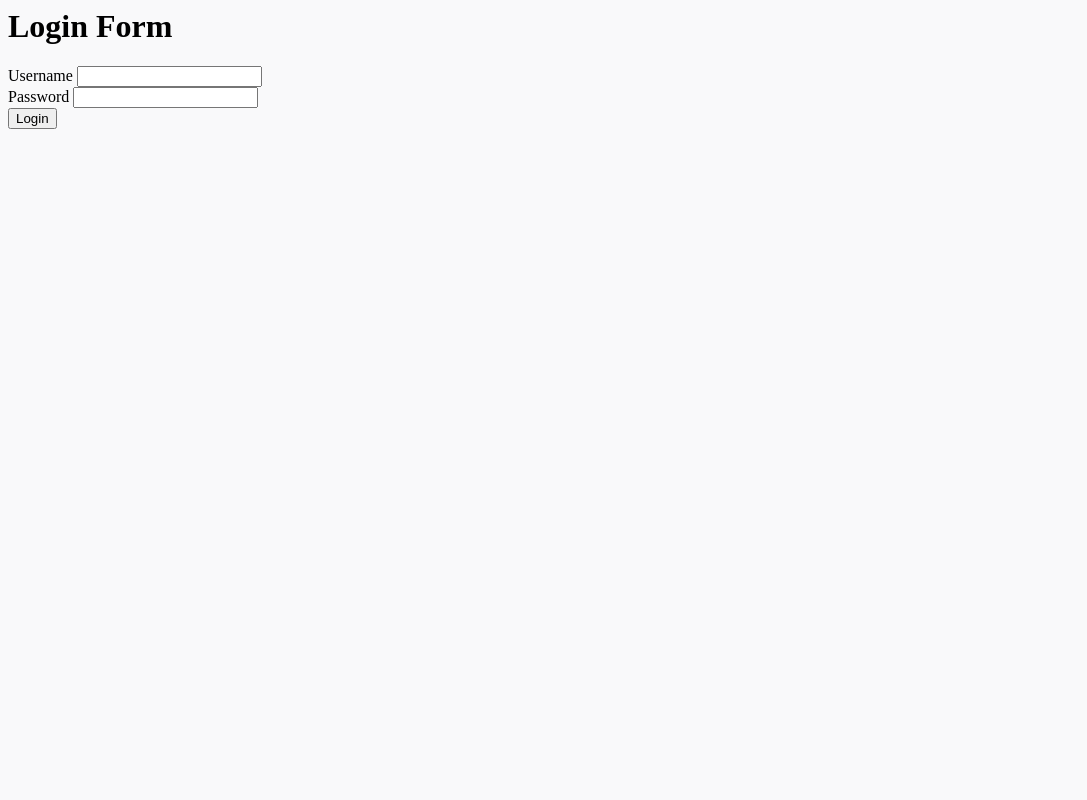
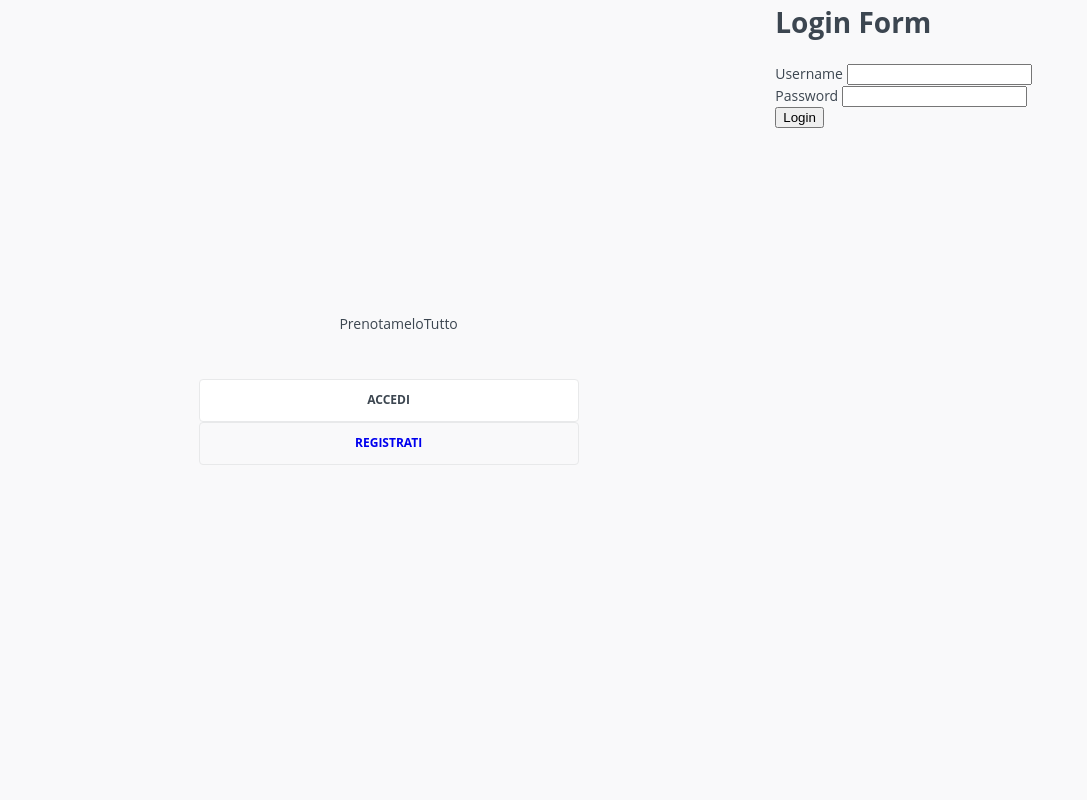
Before and after one commit to ITzPeppeh/PrenotaTutto, a PHP site: page /login.php in a window 1280 px wide. Shown: the whole page, without its empty margins (0-1087 px from the left). Run offline with PHP 8.4, Linux system fonts and the light colour scheme.

Commit message:
Update login.php

```diff
--- a/login.php
+++ b/login.php
@@ -37,73 +37,104 @@
 
 
         <style>
+            * {
+                box-sizing: border-box;
+            }
+
             body {
                 background-color: #f9f9fa;
+                display: block;
+                height: 100%;
+                margin: 0 22px;
+                font-family: 'Open Sans','Helvetica Neue',Helvetica,Arial,sans-serif;
+                font-size: 14px;
+                line-height: 1.57142857;
+                color: #3c4650;
             }
-    </style>
 
-    <style>
-        /**{
-            margin: 0;
-            padding: 0;
-            box-sizing: border-box;
-        }
-        body{
-            min-height: 100vh;
-            display: flex;
-            font-family: sans-serif;
-        }
-        .container{
-            margin: auto;
-            width: 500px;
-            max-width: 90%;
-        }
-        .container form{
+            form {
                 width: 100%;
                 height: 100%;
-            padding: 20px;
-            background-color: white;
+                display: table;
+                position: relative;
+                margin-top: 0em;
+            }
+
+            div {
+                display: block;
+            }
+
+            .wrapper {
+                display: table-cell;
+                vertical-align: middle;
+                position: relative;
+            }
+
+            .content-wrapper {
+                width: 400px;
+                margin: 0 auto;
+                text-align: center;
+                padding-bottom: 44px;
+            }
+
+            .content-wrapper .header {
+                margin-top: 44px;
+                margin-bottom: 44px;
+            }
+
+            .conten-wrapper .header .logo {
+                vertical-align: middle;
+            }
+
+            .content-wrapper .content .nav {
+                width: 100%;
+                margin: 22px 0;
+                padding-left: 0;
+                list-style: none;
+            }
+            .content-wrapper .content ul li {
+                font-size: 12px;
+            }
+
+            li a {
+                margin-right: 20px;
+                text-align: center;
+                text-transform: uppercase;
+                font-weight: 700;
+                border: 1px solid #e8e9ea;
+                position: relative;
+                display: block;
+                padding: 11px;
+                text-decoration: none;
                 border-radius: 4px;
-            box-shadow: 0 8px 16px rgba(0, 0, 0, .3);
             }
-        .container form h1{
-            text-align: center;
-            margin-bottom: 24px;
-            color: #222;
+
+
+            li.active a {
+                color: #3c4650;
+                background-color: #fff;
             }
-        .container form .form-control{
-            width: 100%;
-            height: 40px;
-            background: white;
-            border-radius: 4px;
-            border: 1px solid silver;
-            margin: 10px 0 18px 0;
-            padding: 0;
-        }
-        .container form .btn{
-            margin-left: 50px;
-            transform: translateX(-50%);
-            width: 120px;
-            height: 34px;
-            border: none;
-            outline: none;
-            background-color: #27a327;
-            cursor: pointer;
-            font-size: 16px;
-            text-transform: uppercase;
-            color: white;
-            border-radius: 4px;
-            transition: .3s;
-        }
-        .container form .btn:hover{
-            opacity: .7;
-        }*/
+
         </style>
 
     </head>
     <body>
-    <div class="container">
         <form action="<?php $_SERVER['PHP_SELF'] ?>" method="POST">
+        <div class="wrapper">
+            <div class="content-wrapper">
+                <div class="header">
+                    <div class="logo">
+                        <?php echo $titleWebSite; ?>
+                    </div>
+                </div>
+                <div class="content">
+                    <ul class="nav">
+                        <li class="active"><a href="login.php" onclick=""> Accedi </a></li>
+                        <li ><a href="register.php" onclick=""> Registrati </a></li>
+                    </ul>
+                </div>
+            </div>
+        </div>
             <h1>Login Form</h1>
             <div class="form-group">
                 <label for="">Username</label>
@@ -120,7 +151,6 @@
                 echo '<font color="red">'.$err."</font>";
             }
         ?>
-    </div>
 
     </body>
 </html>
```
Lines whose indentation alone changed are shown as unchanged.
